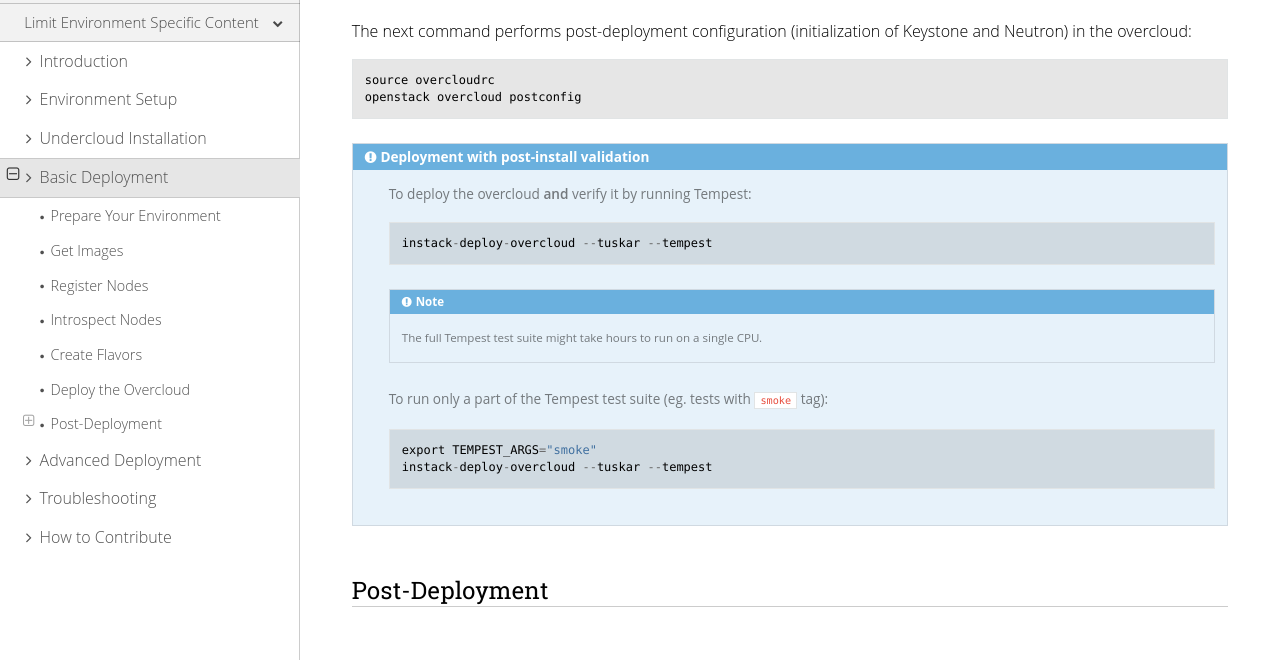
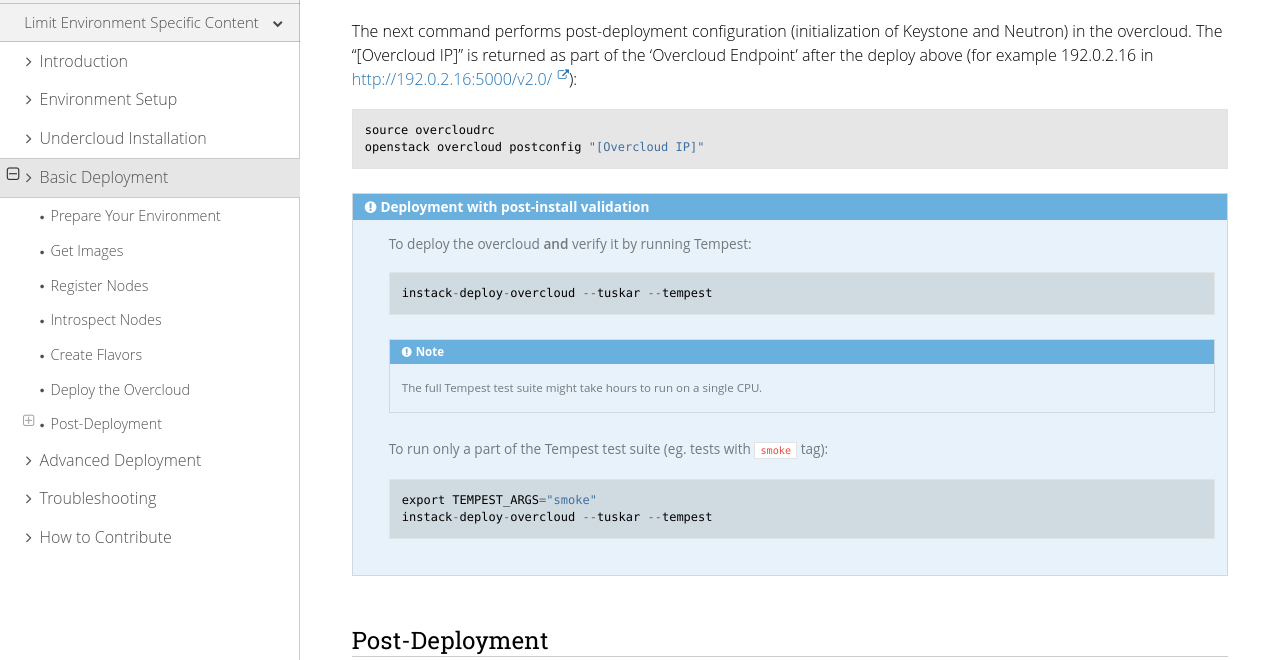
Before and after one commit to openstack-archive/instack-undercloud, a Sphinx documentation site: the page built from doc/source/basic_deployment/basic_deployment.rst, in a window 1280 px wide and 900 px high, scrolled down 3547 px, cut to the strip 240-900 px from the top of the window. Built offline with Sphinx 7.4.7 and the Read the Docs theme 2.0.0, drawn with Linux system fonts in a browser that asks for light colours.

Commit message:
Add explicit mention of overcloud ip for config
Following basic deployment it isn't explicit that you must pass the
overcloud endpoint to the postconfig

Change-Id: I50c656f5269fc0493d66b4b77b16b0038ea2bc2d

```diff
--- a/doc/source/basic_deployment/basic_deployment.rst
+++ b/doc/source/basic_deployment/basic_deployment.rst
@@ -245,10 +245,12 @@ Deploy the overcloud (default of 1 compute and 1 control)::
     openstack overcloud deploy --plan-uuid "[uuid]"
 
 The next command performs post-deployment configuration (initialization of
-Keystone and Neutron) in the overcloud::
+Keystone and Neutron) in the overcloud. The "[Overcloud IP]" is returned as
+part of the 'Overcloud Endpoint' after the deploy above (for example
+192.0.2.16 in http://192.0.2.16:5000/v2.0/)::
 
     source overcloudrc
-    openstack overcloud postconfig
+    openstack overcloud postconfig "[Overcloud IP]"
 
 .. admonition:: Deployment with post-install validation
    :class: tempest
```
